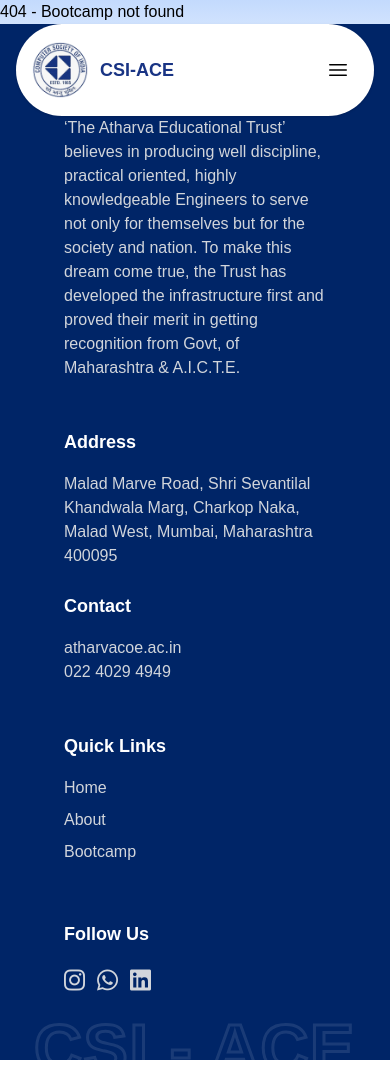
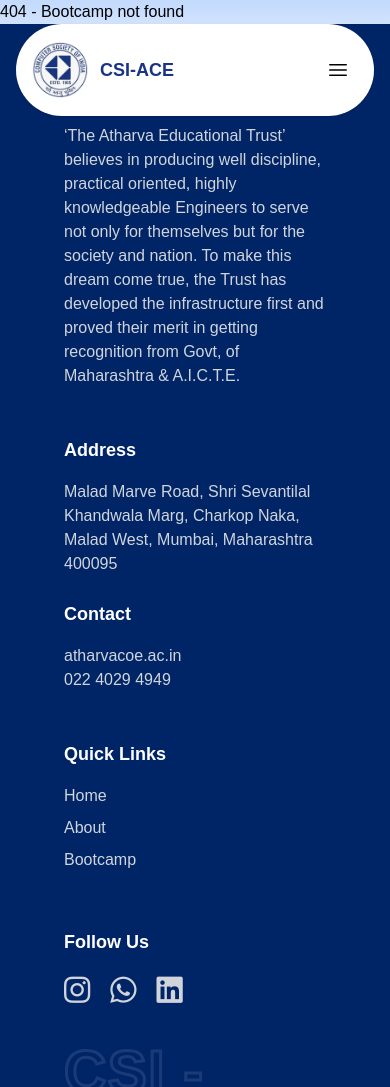
Before and after one commit to vaibhavraut07/csi, a React (Create React App) app: page /bootcamp/1 in a window 390 px wide. Before the commit the page ends 1060 px from the top, so only its background shows below. Built offline with nearby package versions, Linux system fonts and the light colour scheme; the HTML template or start-up script is replaced by a standard one.

Commit message:
updated footer responsiveness

```diff
--- a/src/components/Footer.jsx
+++ b/src/components/Footer.jsx
@@ -39,9 +39,10 @@
 
 function Footer() {
   return (
-    <footer className="relative md:h-[570px] bg-[#002567] text-gray-300 py-12 p-12 ">
-      <div className="mx-auto px-4 sm:px-6 lg:px-8">
-        <div className="grid grid-cols-1 sm:grid-cols-2  md:grid-cols-4 gap-12 md:justify-between">
+    <footer className="bg-[#002567] text-gray-300 pt-14 px-12">
+      <div className='flex flex-col'>
+        <div className="mx-auto px-4 sm:px-6 lg:px-8 pb-0">
+          <div className="grid grid-cols-1 sm:grid-cols-2 md:grid-cols-4 gap-12">
             <div>
               <h3 className="text-lg font-bold text-white mb-4">{footerData.about.heading}</h3>
               <p>{footerData.about.description}</p>
@@ -74,7 +75,7 @@
               </ul>
             </div>
 
-          <div className="mb-4 md:mb-0">
+            <div>
               <h3 className="text-lg font-bold text-white mb-4">{footerData.social.heading}</h3>
               <ul className="flex flex-row gap-2">
                 {footerData.social.items.map((item) => (
@@ -87,26 +88,21 @@
                   >
                     <i
                       alt={item.name}
-                    className={`text-2xl pr-1 ${item.icon}`}
+                      className={`text-3xl pr-3 ${item.icon}`}
                     />
                   </a>
                 ))}
               </ul>
             </div>
           </div>
-      </div>
 
-      <div className="absolute bottom-0 left-0 right-0 flex justify-center">
-        <div className="relative h-[17vw] mt-[4vw] overflow-hidden flex justify-center items-center">
+          <div className="relative flex h-[14vw] md:h-[10vw] overflow-hidden justify-center mt-6">
             <span
-            className="text-transparent text-[17vw] font-productsans opacity-10 font-bold uppercase tracking-wide text-stroke-3px"
-            style={{
-              position: 'relative',
-              bottom: '-5.5vw', // Adjust as needed based on responsiveness
-            }}
+              className="absolute top-[-7%] md:top-[-6vw] text-transparent text-[15vw] md:text-[17.5vw] font-productsans opacity-10 font-bold uppercase tracking-wide text-stroke-3px"
             >
               CSI - ACE
             </span>
+          </div>
         </div>
       </div>
     </footer>
```
Lines whose indentation alone changed are shown as unchanged.
